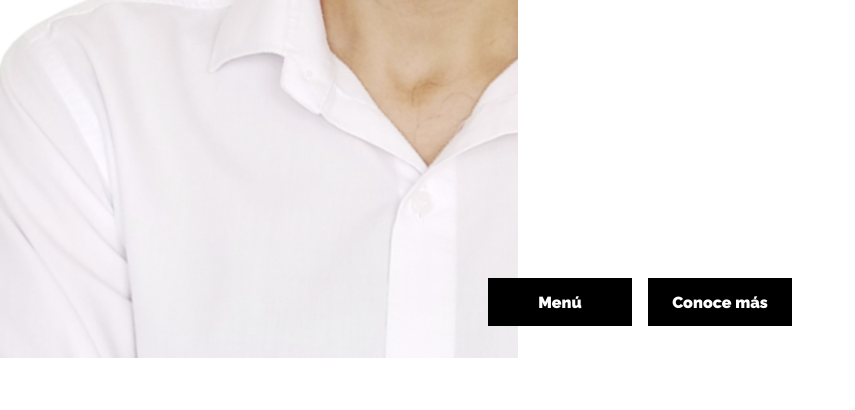
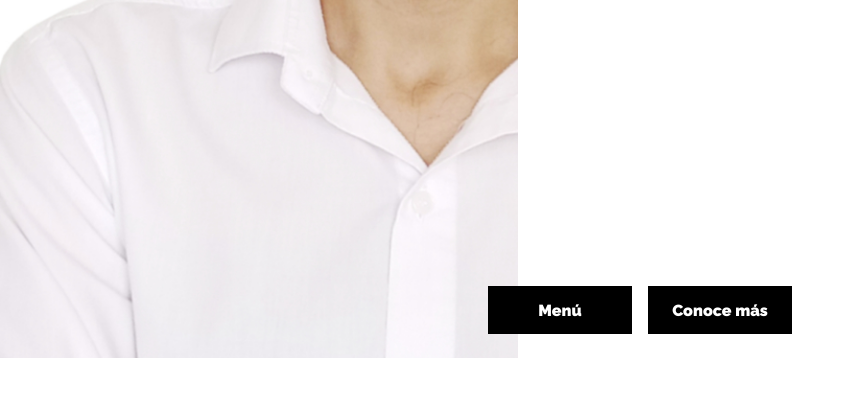
Before and after one commit to EduardoOsteicoechea/eduardoos.com, a PHP site: page /inicio/index.php in a window 1280 px wide. Shown: the part 442-852 px from the top of the page, without its empty margins (0-855 px from the left). Run offline with PHP 8.4, Linux system fonts and the light colour scheme; some web fonts are replaced.

Commit message:
modified the navigation

```diff
--- a/_/components/hero/hero_001/_.php
+++ b/_/components/hero/hero_001/_.php
@@ -120,7 +120,7 @@
                align-items:center;
                justify-content:center;
                gap:1rem;
-               margin: 0 0 2rem 0;
+               margin: 0 0 1.5rem 0;
             }
             .'.$this->component_class.'_buttons_container_button
             {
```
